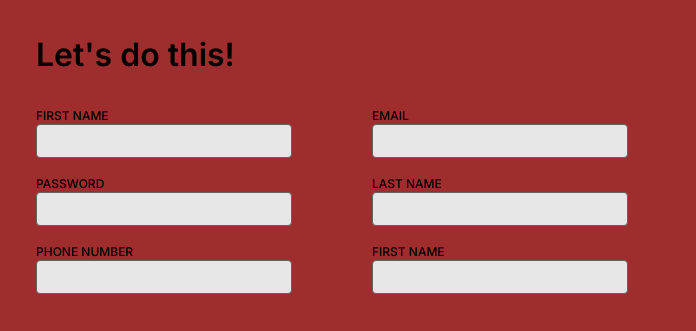
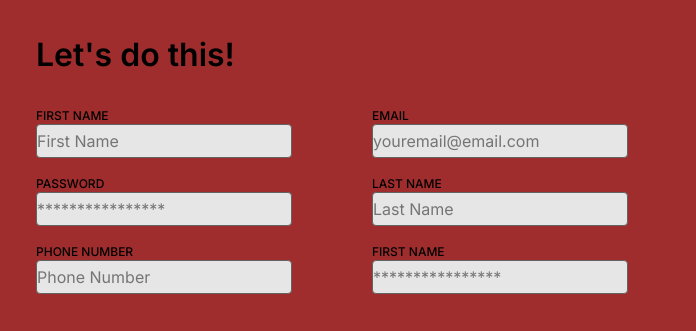
Before and after one commit to yuthayonenaka/sign-up-form, a plain HTML site: page index.html in a window 1280 px wide. Shown: the part 298-629 px from the top of the page, 584-1280 px from the left. Drawn offline with Linux system fonts and the light colour scheme.

Commit message:
Update index.html

```diff
--- a/index.html
+++ b/index.html
@@ -34,11 +34,21 @@
                 <h2 class="heading-secondary">Let's do this!</h2>
                 <div class="input-container">
                   <label for="first-name">first name</label>
-                  <input type="text" id="first-name" name="first-name" />
+                  <input
+                    type="text"
+                    id="first-name"
+                    name="first-name"
+                    placeholder="First Name"
+                  />
                 </div>
                 <div class="input-container">
                   <label for="email">email</label>
-                  <input type="email" id="emial" name="email" />
+                  <input
+                    type="email"
+                    id="email"
+                    name="email"
+                    placeholder="youremail@email.com"
+                  />
                 </div>
                 <div class="input-container">
                   <label for="password">password</label>
@@ -46,17 +56,28 @@
                     type="password"
                     id="password"
                     name="password"
-                    minlength="8"
+                    minlength="16"
+                    placeholder="****************"
                   />
                 </div>
 
                 <div class="input-container">
                   <label for="last-name">last name</label>
-                  <input type="text" id="last-name" name="last-name" />
+                  <input
+                    type="text"
+                    id="last-name"
+                    name="last-name"
+                    placeholder="Last Name"
+                  />
                 </div>
                 <div class="input-container">
                   <label for="phone-number">phone number</label>
-                  <input type="number" id="phone-number" name="phone-number" />
+                  <input
+                    type="number"
+                    id="phone-number"
+                    name="phone-number"
+                    placeholder="Phone Number"
+                  />
                 </div>
                 <div class="input-container">
                   <label for="confirm-password">first name</label>
@@ -64,7 +85,8 @@
                     type="password"
                     id="confirm-password"
                     name="confirm-password"
-                    minlength="8"
+                    minlength="16"
+                    placeholder="****************"
                   />
                 </div>
               </div>
```
